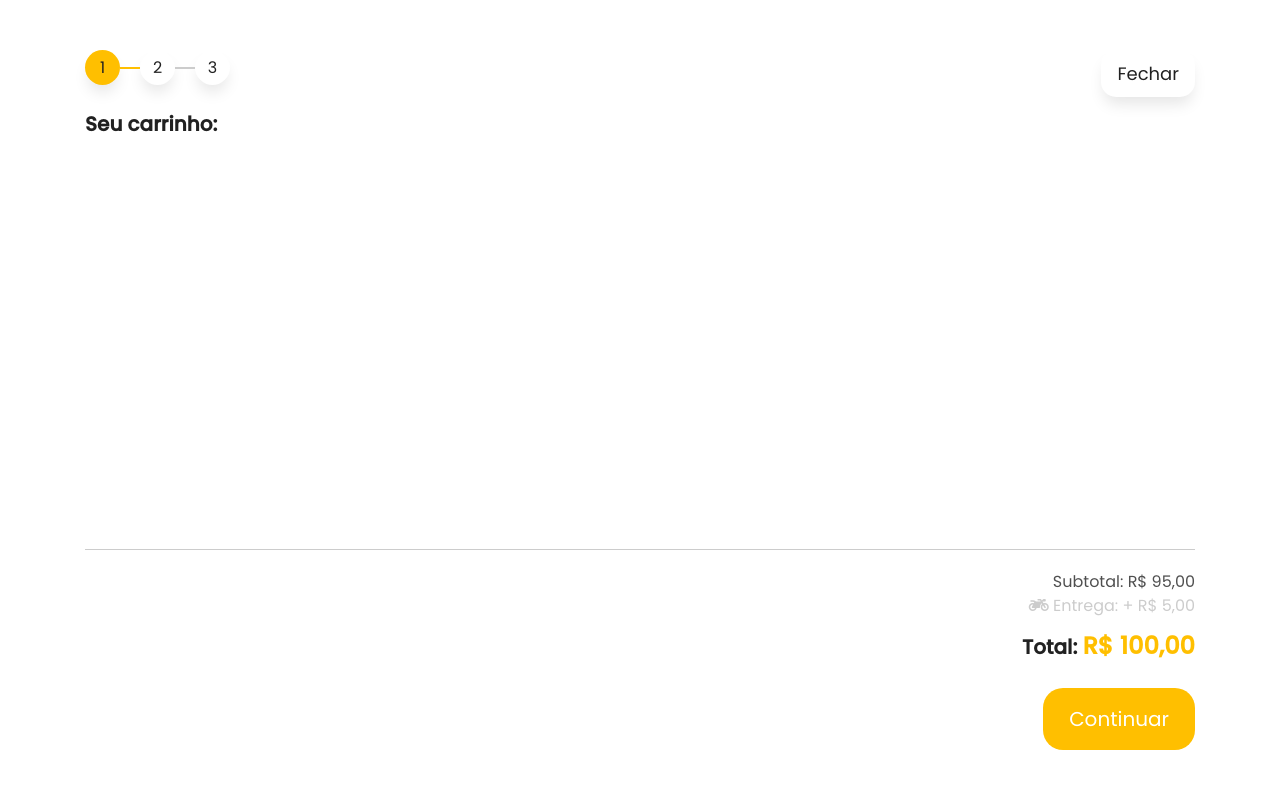
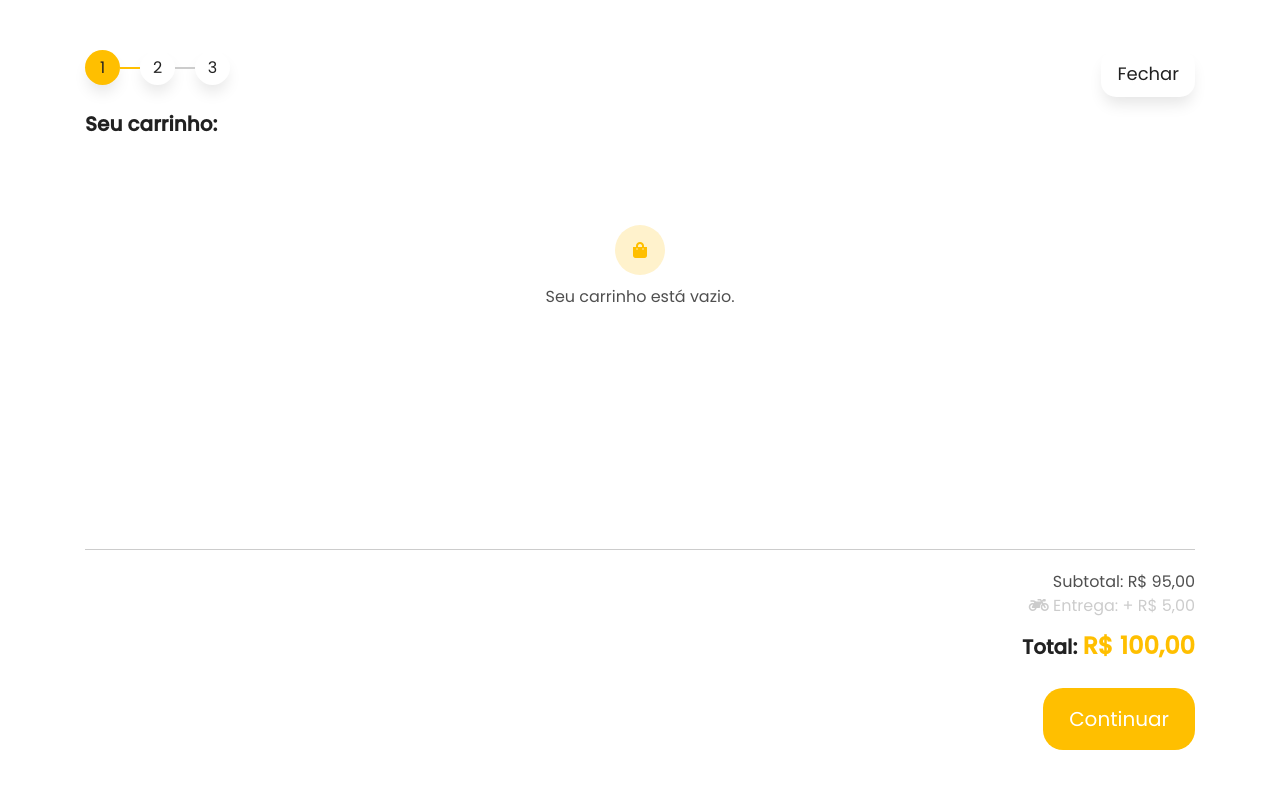
Before and after one commit to JoaoChaves65/cardapio, a plain HTML site: page index.html in a window 1280 px wide. Both pictures are taken after a click on the link "Meu carrinho". Shown: the top 799 px of the page. Drawn offline with Linux system fonts and the light colour scheme.

Commit message:
Mensagem para caso o carrinho esteja vazio

```diff
--- a/css/main.css
+++ b/css/main.css
@@ -750,3 +750,22 @@ select.form-control{
 .toast.green{
     background-color: var(--color-green);
 }
+
+.carrinho-vazio{
+    margin: 0 auto;
+    text-align: center;
+    margin-top: 50px;
+}
+
+.carrinho-vazio i{
+    width: 50px;
+    height: 50px;
+    background-color: var(--color-secondary);
+    color: var(--color-primary);
+    display: flex;
+    justify-content: center;
+    align-items: center;
+    margin: 0 auto;
+    border-radius: 50px;
+    margin-bottom: 10px;
+}
--- a/js/app.js
+++ b/js/app.js
@@ -245,7 +245,7 @@ cardapio.metodos = {
 
         }
         else {
-
+            $("#itensCarrinho").html('<p class="carrinho-vazio"><i class="fa fa-shopping-bag"></i> Seu carrinho está vazio.</p>');
         }
     },
 
```
